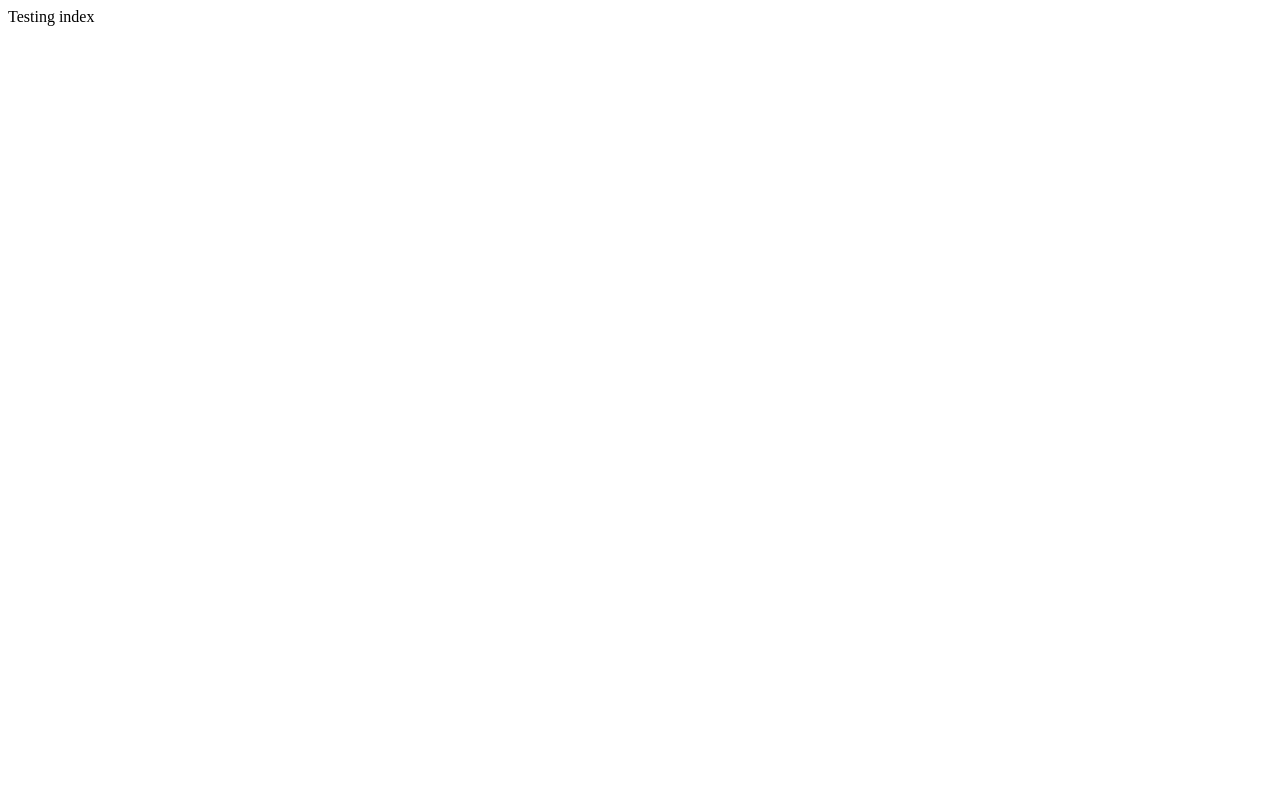
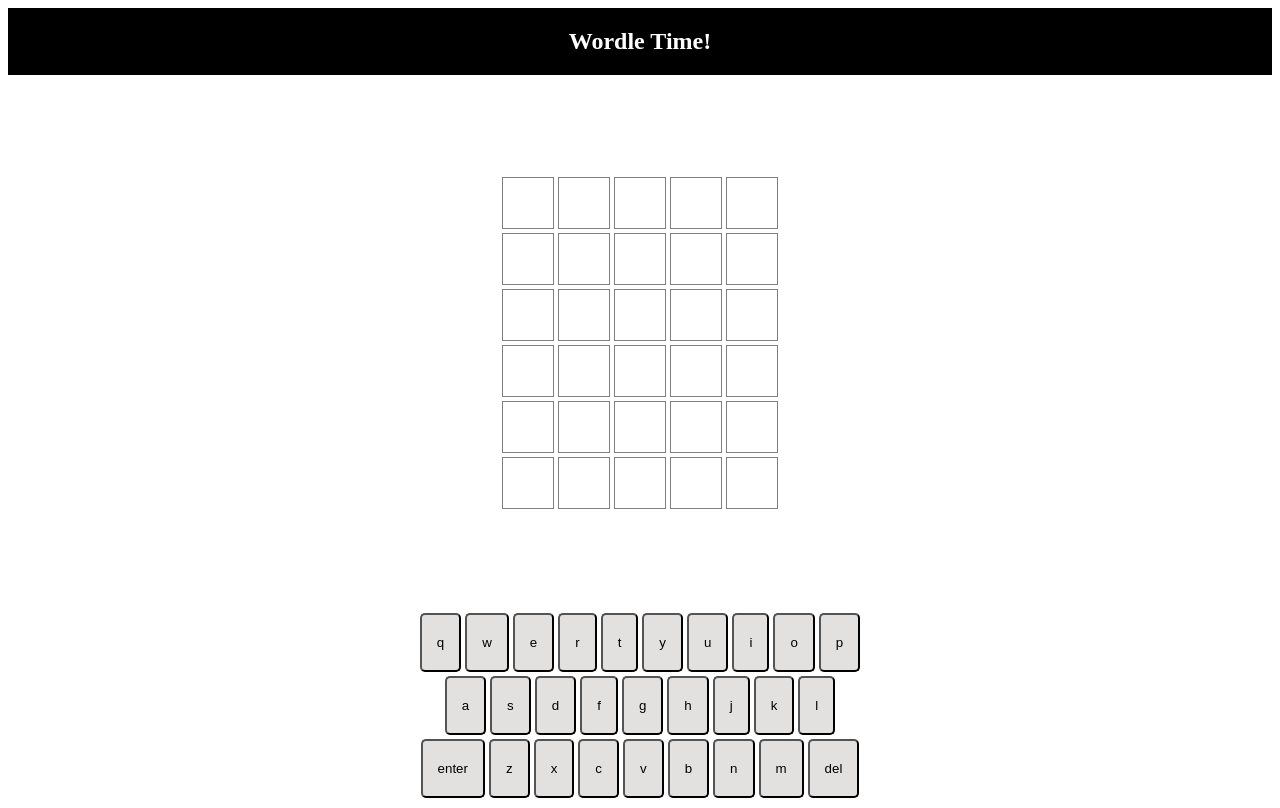
Before and after one commit to sid-s1/Project-1, a plain HTML site: page index.html in a window 1280 px wide. Drawn offline with Linux system fonts and the light colour scheme.

Commit message:
Created a skeleton Wordle HTML - will be changing this as I go based on the customisations I want to make

```diff
--- a/index.html
+++ b/index.html
@@ -5,8 +5,94 @@
     <meta http-equiv="X-UA-Compatible" content="IE=edge">
     <meta name="viewport" content="width=device-width, initial-scale=1.0">
     <title>Worlde Time!</title>
+    <link rel="stylesheet" href="./style.css">
 </head>
 <body>
-    Testing index
+    <nav>
+        <!-- maybe add a settings wheel
+        to change contrast -->
+        <h1>Wordle Time!</h1>
+    </nav>
+    <section id='grid'>
+        <div class='row'>
+            <div class='squares'></div>
+            <div class='squares'></div>
+            <div class='squares'></div>
+            <div class='squares'></div>
+            <div class='squares'></div>
+        </div>
+        <div class='row'>
+            <div class='squares'></div>
+            <div class='squares'></div>
+            <div class='squares'></div>
+            <div class='squares'></div>
+            <div class='squares'></div>
+        </div>
+        <div class='row'>
+            <div class='squares'></div>
+            <div class='squares'></div>
+            <div class='squares'></div>
+            <div class='squares'></div>
+            <div class='squares'></div>
+        </div>
+        <div class='row'>
+            <div class='squares'></div>
+            <div class='squares'></div>
+            <div class='squares'></div>
+            <div class='squares'></div>
+            <div class='squares'></div>
+        </div>
+        <div class='row'>
+            <div class='squares'></div>
+            <div class='squares'></div>
+            <div class='squares'></div>
+            <div class='squares'></div>
+            <div class='squares'></div>
+        </div>
+        <div class='row'>
+            <div class='squares'></div>
+            <div class='squares'></div>
+            <div class='squares'></div>
+            <div class='squares'></div>
+            <div class='squares'></div>
+        </div>
+    </section>
+    <section id='keyboard'>
+        <div class='key-row'>
+            <button>q</button>
+            <button>w</button>
+            <button>e</button>
+            <button>r</button>
+            <button>t</button>
+            <button>y</button>
+            <button>u</button>
+            <button>i</button>
+            <button>o</button>
+            <button>p</button>
+        </div>
+        <div class='key-row'>
+            <button>a</button>
+            <button>s</button>
+            <button>d</button>
+            <button>f</button>
+            <button>g</button>
+            <button>h</button>
+            <button>j</button>
+            <button>k</button>
+            <button>l</button>
+        </div>
+        <div class='key-row'>
+            <button>enter</button>
+            <button>z</button>
+            <button>x</button>
+            <button>c</button>
+            <button>v</button>
+            <button>b</button>
+            <button>n</button>
+            <button>m</button>
+            <button>del</button>
+        </div>
+    </section>
+    <script src="./script.js"></script>
 </body>
 </html>
--- /dev/null
+++ b/style.css
@@ -0,0 +1,31 @@
+nav {
+    display: flex;
+    justify-content: center;
+    background-color: black;
+    color: white;
+}
+#grid {
+    margin: 100px 0;
+    width: 100%;
+    height: auto;
+}
+.row {
+    display: flex;
+    justify-content: center;
+}
+.squares {
+    width: 50px;
+    height: 50px;
+    border: grey solid 1px;
+    margin: 2px;
+}
+.key-row {
+    display: flex;
+    justify-content: center;
+}
+button {
+    margin: 2px;
+    border-radius: 5px;
+    background-color: rgb(227, 224, 224);
+    padding: 20px 15px;
+}
```
Also changed, not shown: script.js (added).
